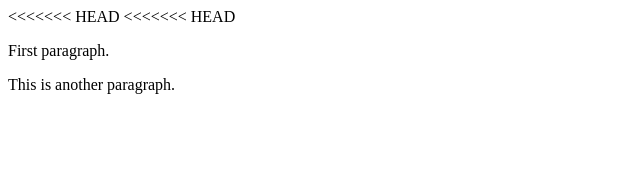
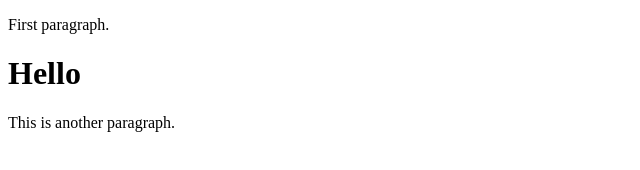
Before and after one commit to begsnake/git_tutorial, a plain HTML site: page index.html in a window 1280 px wide. Shown: the whole page, without its empty margins (0-640 px from the left). Drawn offline with Linux system fonts and the light colour scheme.

Commit message:
Update index.html

```diff
--- a/index.html
+++ b/index.html
@@ -1,12 +1,12 @@
-<<<<<<< HEAD
+
 <!DOCTYPE html>
 <html>
 <head>
 <title>Page Title</title>
 </head>
 <body>
-<<<<<<< HEAD
   <p>First paragraph.</p>
+  <h1>Hello</h1>
   <p>This is another paragraph.</p>
 </body>
 </html>
```
